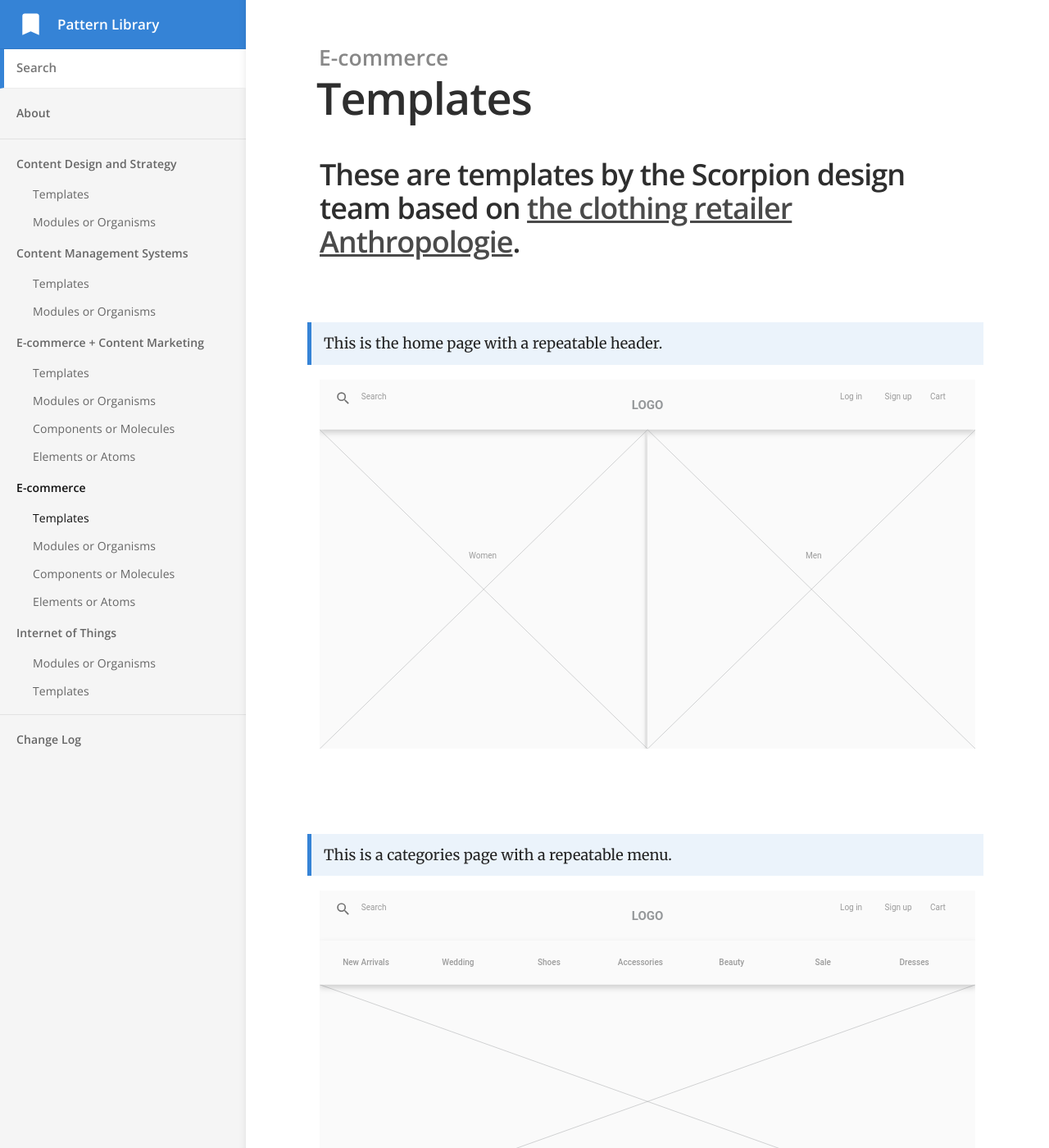
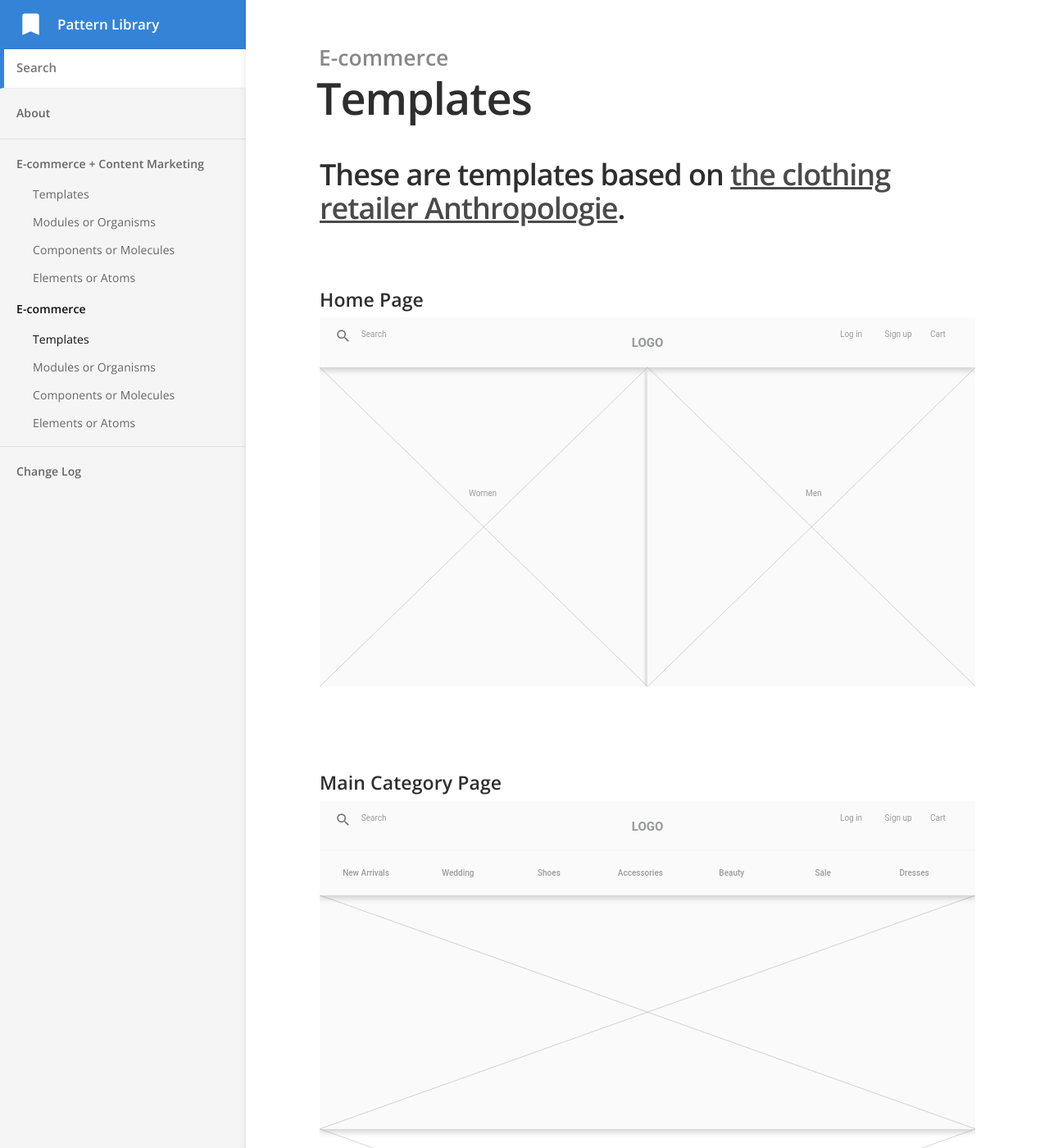
Before and after one commit to janelle-gatchalian/patternlibrary, a Jekyll site: the page built from _docs/E-commerce/Templates.md, in a window 1280 px wide and 1400 px high. Shown: the whole window at 82% size. Built offline with Jekyll 4.4.1, drawn with Linux system fonts in a browser that asks for light colours; some of the changed text lies outside the part shown.

Commit message:
Removed categories with blank entries, made text hierarchies consistent throughout each category

```diff
--- a/_docs/Content Design and Strategy/Modules.md
+++ /dev/null
@@ -1,5 +0,0 @@
----
-title: Modules or Organisms
-category: Content Design and Strategy
-order: 2
----
--- a/_docs/Content Design and Strategy/Templates.md
+++ /dev/null
@@ -1,5 +0,0 @@
----
-title: Templates
-category: Content Design and Strategy
-order: 1
----
--- a/_docs/Content Management Systems/Modules.md
+++ /dev/null
@@ -1,5 +0,0 @@
----
-title: Modules or Organisms
-category: Content Management Systems
-order: 2
----
--- a/_docs/Content Management Systems/Templates.md
+++ /dev/null
@@ -1,5 +0,0 @@
----
-title: Templates
-category: Content Management Systems
-order: 1
----
--- a/_docs/E-commerce/Templates.md
+++ b/_docs/E-commerce/Templates.md
@@ -3,26 +3,24 @@ title: Templates
 category: E-commerce
 order: 1
 ---
-
-
-## These are templates by the Scorpion design team based on [the clothing retailer Anthropologie](https://www.anthropologie.com/dresses-casual-everyday?cm_sp=FEATURES-_-SUBCATEGORY-_-DRESSES-CASUAL-EVERYDAY).
+## These are templates based on [the clothing retailer Anthropologie](https://www.anthropologie.com/dresses-casual-everyday?cm_sp=FEATURES-_-SUBCATEGORY-_-DRESSES-CASUAL-EVERYDAY).
 
 <br>
->This is the home page with a repeatable header.
 
+#### Home Page
 ![eCommerce home page template]({{site:baseurl}}/images/eCommerce 01 Home Desktop 1920.svg)
 
 <br>
->This is a categories page with a repeatable menu.
 
+#### Main Category Page
 ![eCommerce category page template]({{site:baseurl}}/images/eCommerce 02 Categories Desktop 1920.svg)
 
 <br>
->This is another categories page with a repeatable category menu.
 
+#### Category Page with Filters
 ![eCommerce category page 2 template]({{site:baseurl}}/images/eCommerce 03 Categories Desktop 2 1920.svg)
 
 <br>
->This is a product page with repeatable product modules.
 
+#### Product Page
 ![eCommerce product page template]({{site:baseurl}}/images/eCommerce 04 Product Page Desktop 1920.svg)
--- a/_docs/Internet of Things/Modules or Organisms.md
+++ /dev/null
@@ -1,5 +0,0 @@
----
-title: Modules or Organisms
-category: Internet of Things
-order: 1
----
--- a/_docs/Internet of Things/Templates.md
+++ /dev/null
@@ -1,5 +0,0 @@
----
-title: Templates
-category: Internet of Things
-order: 2
----
```
Also changed, not shown: _docs/E-commerce + Content Marketing/Modules or Organisms.md (+2 -2 lines), _docs/E-commerce/Components or Molecules.md (+4 -5 lines), _docs/E-commerce/Elements or Atoms.md (+3 -5 lines), _docs/E-commerce/Modules or Organisms.md (+6 -5 lines).
